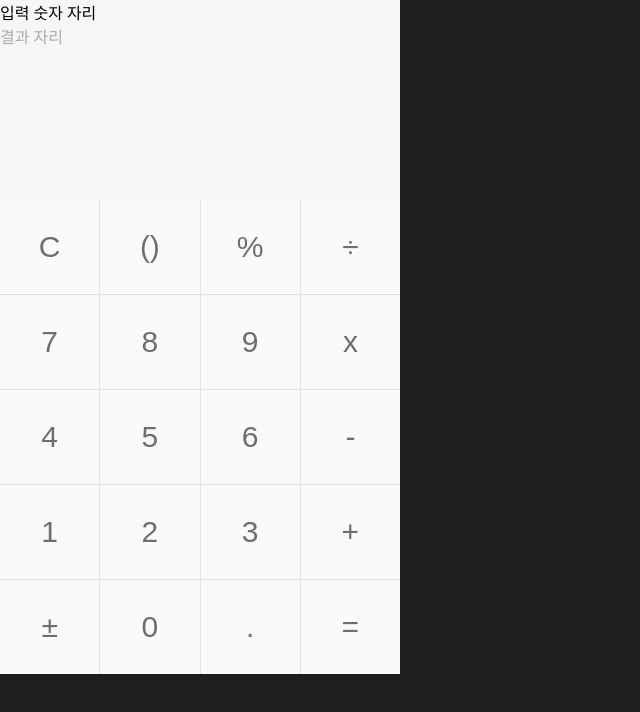
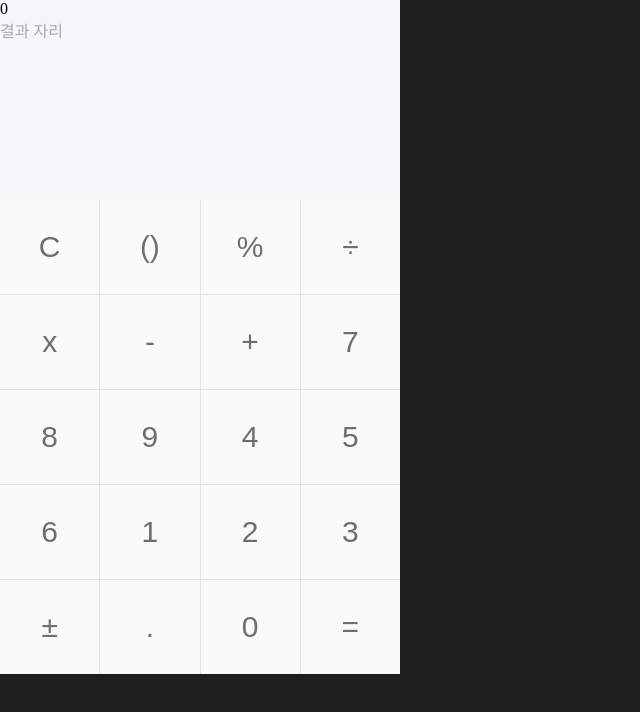
Before and after one commit to uraflower/calculator, a plain HTML site: page index.html in a window 1280 px wide. Shown: the whole page, without its empty margins (0-640 px from the left). Drawn offline with Linux system fonts and the light colour scheme.

Commit message:
ADD | 숫자 입력 표시

```diff
--- a/app.js
+++ b/app.js
@@ -0,0 +1,19 @@
+const input = document.querySelector('.input');
+const output = document.querySelector('.output');
+const numberKeyList = document.querySelectorAll('.number');
+
+// 숫자 입력 핸들러
+const setInputNumber = (number) => {
+  if (input.innerText == '0') input.innerText = number;
+  else input.innerText = input.innerText + number;
+};
+
+// onclick 이벤트 핸들러
+const onClickNumber = (event) => {
+  setInputNumber(event.target.innerText);
+};
+
+// key 각각에 클릭 이벤트 리스너 달기
+numberKeyList.forEach((key) => {
+  key.addEventListener('click', onClickNumber);
+});
--- a/index.html
+++ b/index.html
@@ -11,7 +11,7 @@
 <body>
   <div class="calculater">
     <header>
-      <div class="input">입력 숫자 자리</div>
+      <div class="input">0</div>
       <div class="output">결과 자리</div>
     </header>
     <section class="keypad">
@@ -19,21 +19,21 @@
       <button type="button">()</button>
       <button type="button">%</button>
       <button type="button">÷</button>
-      <button type="button">7</button>
-      <button type="button">8</button>
-      <button type="button">9</button>
       <button type="button">x</button>
-      <button type="button">4</button>
-      <button type="button">5</button>
-      <button type="button">6</button>
       <button type="button">-</button>
-      <button type="button">1</button>
-      <button type="button">2</button>
-      <button type="button">3</button>
       <button type="button">+</button>
+      <button type="button" class="number">7</button>
+      <button type="button" class="number">8</button>
+      <button type="button" class="number">9</button>
+      <button type="button" class="number">4</button>
+      <button type="button" class="number">5</button>
+      <button type="button" class="number">6</button>
+      <button type="button" class="number">1</button>
+      <button type="button" class="number">2</button>
+      <button type="button" class="number">3</button>
       <button type="button">±</button>
-      <button type="button">0</button>
       <button type="button">.</button>
+      <button type="button" class="number">0</button>
       <button type="button">=</button>
     </section>
   </div>
```
